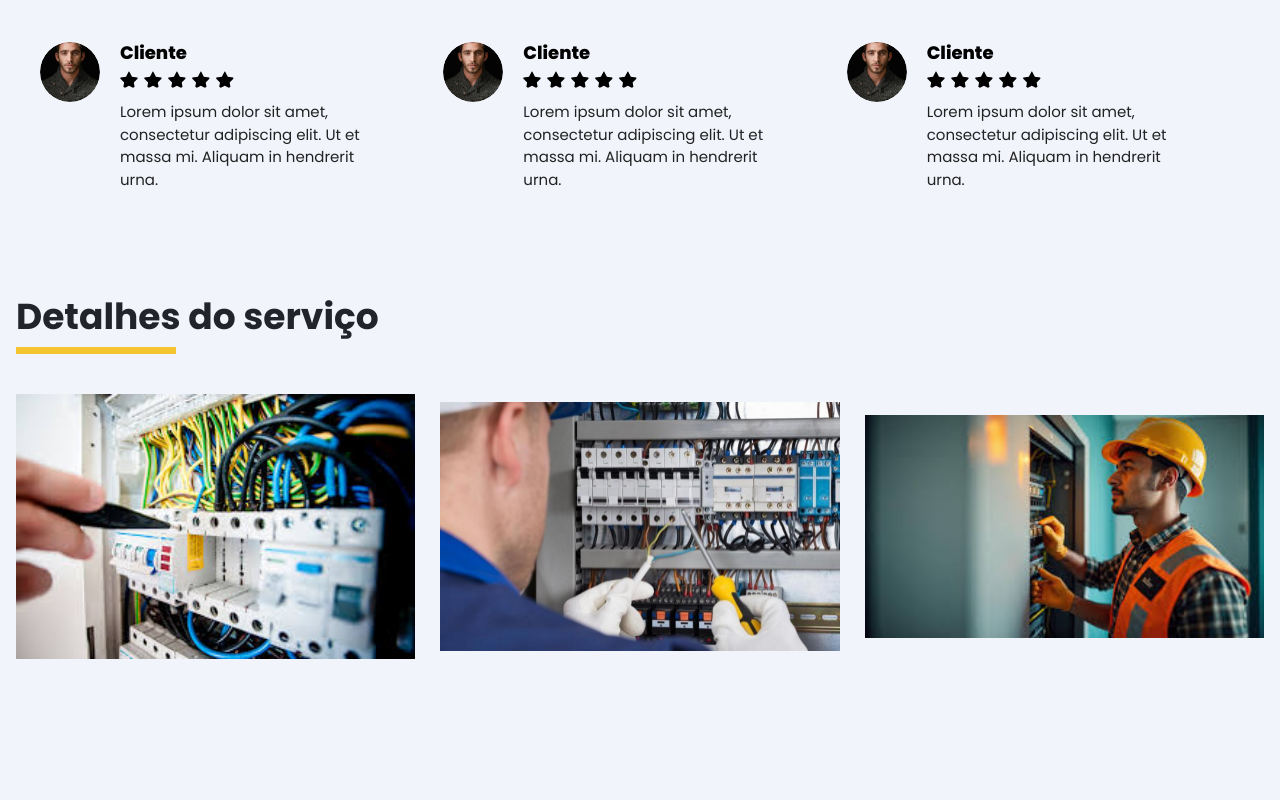
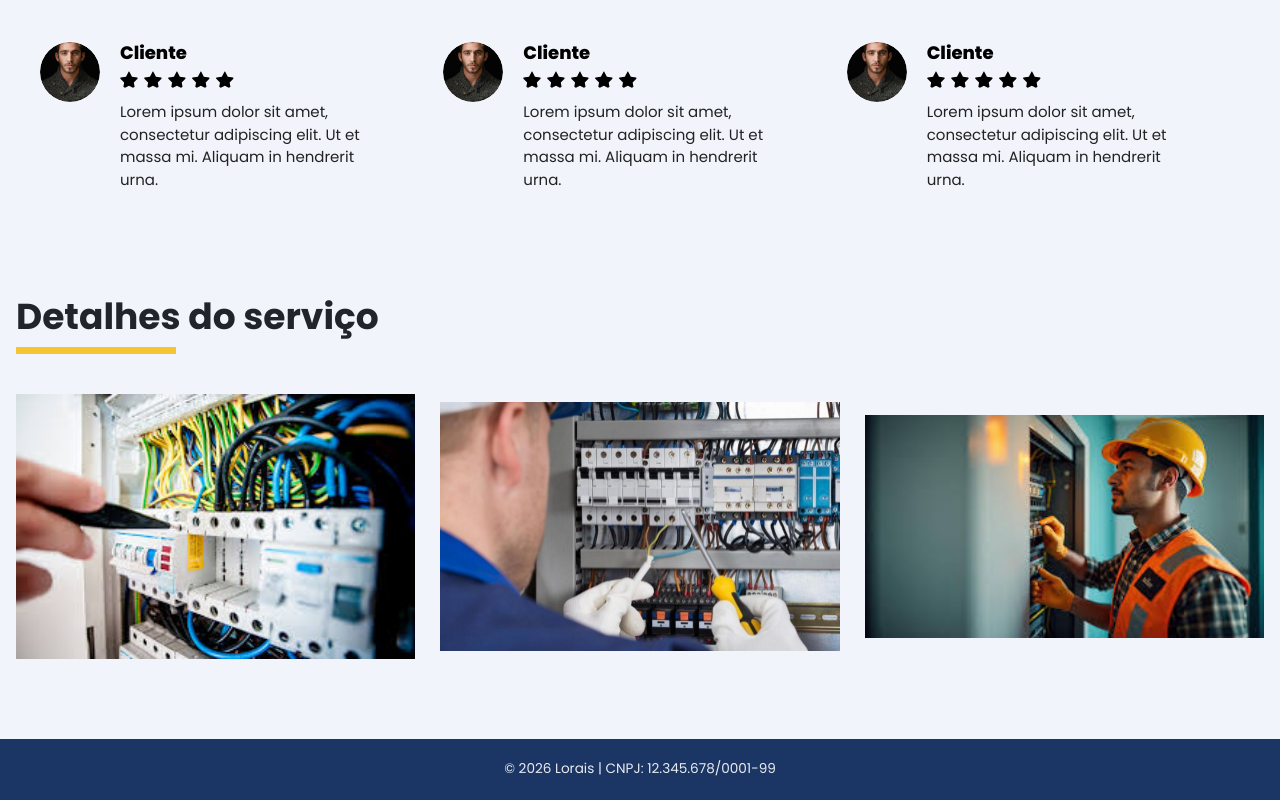
Before and after one commit to PI-FatecZL/Lorais, a React (Vite) app: page /servicos/1 in a window 1280 px wide. Shown: the part 1017-1817 px from the top of the page. Before the commit the page ends 1756 px from the top, so only its background shows below. Built offline with nearby package versions, Linux system fonts and the light colour scheme.

Commit message:
Adicionado o footer para as telas de Serviço

```diff
--- a/src/pages/ServiceDetails.jsx
+++ b/src/pages/ServiceDetails.jsx
@@ -5,6 +5,7 @@ import './styles/ServiceDetails.css'
 
 import ReviewCard from "../components/ReviewCard";
 import Navbar from "../components/Navbar";
+import Footer from "../components/footer";
 import ServiceSpecCard from "../components/ServiceSpecCard";
 import servicos from "../data/servicos.json";
 
@@ -140,7 +141,7 @@ function ServiceDetails() {
 
         </div>
       </div>
-
+      <Footer />
     </div>
   );
 }
--- a/src/pages/Services.jsx
+++ b/src/pages/Services.jsx
@@ -4,6 +4,7 @@ import CardService from "../components/CardService";
 import servicos from "../data/servicos.json";
 import BackgroundHero2 from "../assets/images/services/hero.png";
 import Navbar from "../components/Navbar";
+import Footer from "../components/footer";
 
 function Services() {
   return (
@@ -18,6 +19,7 @@ function Services() {
           ))}
         </div>
       </div>
+      <Footer />
     </div>
   );
 }
```
